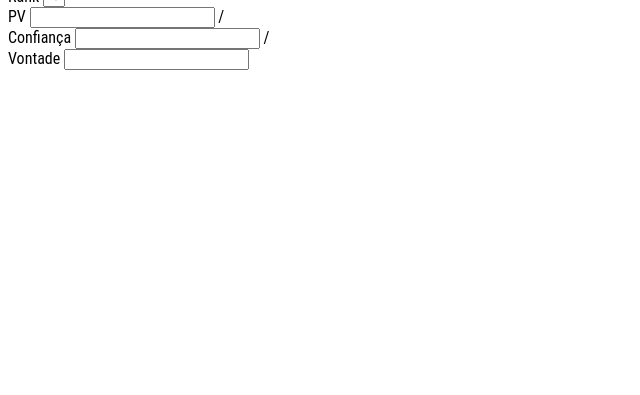
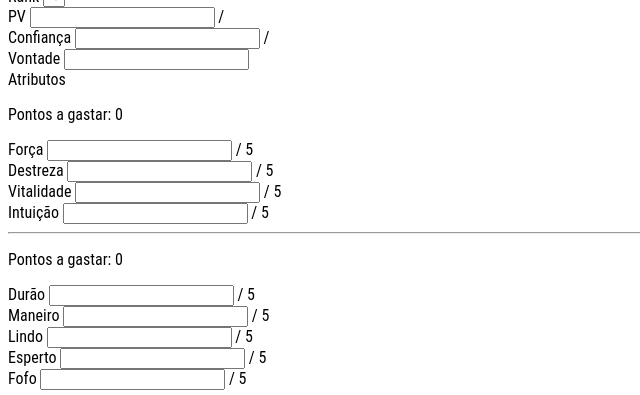
Before and after one commit to kvackers/pokerole, a SvelteKit app: page / in a window 1280 px wide. Shown: the part 486-881 px from the top of the page, without its empty margins (0-640 px from the left). Before the commit the page ends 800 px from the top, so only its background shows below. Built offline with nearby package versions, Linux system fonts and the light colour scheme.

Commit message:
started adding trainer stats

```diff
--- /dev/null
+++ b/src/lib/TrainerStats.svelte
@@ -0,0 +1,142 @@
+<div class="flex w-[360px] flex-col p-2">
+	<div
+		class="rounded-t-lg border border-b-0 border-solid border-zinc-950 px-4 py-2 dark:border-zinc-50"
+	>
+		Atributos
+	</div>
+	<div
+		class="flex flex-col rounded-b-lg border border-solid border-zinc-950 p-2 dark:border-zinc-50"
+	>
+		<p class="mt-0 mb-2 ml-1">Pontos a gastar: 0</p>
+		<div class="flex">
+			<span
+				class="input-group-text min-w-[85px] rounded-l-lg border border-r-0 border-zinc-950 dark:border-zinc-50 dark:bg-zinc-700"
+				>Força</span
+			>
+			<input
+				type="number"
+				class="w-full border-zinc-950 dark:border-zinc-50 dark:bg-zinc-800 dark:text-zinc-100"
+			/>
+			<span
+				class="input-group-text min-w-[50px] rounded-r-lg border border-l-0 border-zinc-950 dark:border-zinc-50 dark:bg-zinc-700"
+				>/ 5
+			</span>
+		</div>
+		<div class="flex">
+			<span
+				class="input-group-text min-w-[85px] rounded-l-lg border border-r-0 border-zinc-950 dark:border-zinc-50 dark:bg-zinc-700"
+				>Destreza</span
+			>
+			<input
+				type="number"
+				class="w-full border-zinc-950 dark:border-zinc-50 dark:bg-zinc-800 dark:text-zinc-100"
+			/>
+			<span
+				class="input-group-text min-w-[50px] rounded-r-lg border border-l-0 border-zinc-950 dark:border-zinc-50 dark:bg-zinc-700"
+				>/ 5
+			</span>
+		</div>
+		<div class="flex">
+			<span
+				class="input-group-text min-w-[85px] rounded-l-lg border border-r-0 border-zinc-950 dark:border-zinc-50 dark:bg-zinc-700"
+				>Vitalidade</span
+			>
+			<input
+				type="number"
+				class="w-full border-zinc-950 dark:border-zinc-50 dark:bg-zinc-800 dark:text-zinc-100"
+			/>
+			<span
+				class="input-group-text min-w-[50px] rounded-r-lg border border-l-0 border-zinc-950 dark:border-zinc-50 dark:bg-zinc-700"
+				>/ 5
+			</span>
+		</div>
+		<div class="flex">
+			<span
+				class="input-group-text min-w-[85px] rounded-l-lg border border-r-0 border-zinc-950 dark:border-zinc-50 dark:bg-zinc-700"
+				>Intuição</span
+			>
+			<input
+				type="number"
+				class="w-full border-zinc-950 dark:border-zinc-50 dark:bg-zinc-800 dark:text-zinc-100"
+			/>
+			<span
+				class="input-group-text min-w-[50px] rounded-r-lg border border-l-0 border-zinc-950 dark:border-zinc-50 dark:bg-zinc-700"
+				>/ 5
+			</span>
+		</div>
+
+		<hr class="my-3" />
+
+		<p class="mt-0 mb-2 ml-1">Pontos a gastar: 0</p>
+		<div class="flex">
+			<span
+				class="input-group-text min-w-[85px] rounded-l-lg border border-r-0 border-zinc-950 dark:border-zinc-50 dark:bg-zinc-700"
+				>Durão</span
+			>
+			<input
+				type="number"
+				class="w-full border-zinc-950 dark:border-zinc-50 dark:bg-zinc-800 dark:text-zinc-100"
+			/>
+			<span
+				class="input-group-text min-w-[50px] rounded-r-lg border border-l-0 border-zinc-950 dark:border-zinc-50 dark:bg-zinc-700"
+				>/ 5
+			</span>
+		</div>
+		<div class="flex">
+			<span
+				class="input-group-text min-w-[85px] rounded-l-lg border border-r-0 border-zinc-950 dark:border-zinc-50 dark:bg-zinc-700"
+				>Maneiro</span
+			>
+			<input
+				type="number"
+				class="w-full border-zinc-950 dark:border-zinc-50 dark:bg-zinc-800 dark:text-zinc-100"
+			/>
+			<span
+				class="input-group-text min-w-[50px] rounded-r-lg border border-l-0 border-zinc-950 dark:border-zinc-50 dark:bg-zinc-700"
+				>/ 5
+			</span>
+		</div>
+		<div class="flex">
+			<span
+				class="input-group-text min-w-[85px] rounded-l-lg border border-r-0 border-zinc-950 dark:border-zinc-50 dark:bg-zinc-700"
+				>Lindo</span
+			>
+			<input
+				type="number"
+				class="w-full border-zinc-950 dark:border-zinc-50 dark:bg-zinc-800 dark:text-zinc-100"
+			/>
+			<span
+				class="input-group-text min-w-[50px] rounded-r-lg border border-l-0 border-zinc-950 dark:border-zinc-50 dark:bg-zinc-700"
+				>/ 5
+			</span>
+		</div>
+		<div class="flex">
+			<span
+				class="input-group-text min-w-[85px] rounded-l-lg border border-r-0 border-zinc-950 dark:border-zinc-50 dark:bg-zinc-700"
+				>Esperto</span
+			>
+			<input
+				type="number"
+				class="w-full border-zinc-950 dark:border-zinc-50 dark:bg-zinc-800 dark:text-zinc-100"
+			/>
+			<span
+				class="input-group-text min-w-[50px] rounded-r-lg border border-l-0 border-zinc-950 dark:border-zinc-50 dark:bg-zinc-700"
+				>/ 5
+			</span>
+		</div>
+		<div class="flex">
+			<span
+				class="input-group-text min-w-[85px] rounded-l-lg border border-r-0 border-zinc-950 dark:border-zinc-50 dark:bg-zinc-700"
+				>Fofo</span
+			>
+			<input
+				type="number"
+				class="w-full border-zinc-950 dark:border-zinc-50 dark:bg-zinc-800 dark:text-zinc-100"
+			/>
+			<span
+				class="input-group-text min-w-[50px] rounded-r-lg border border-l-0 border-zinc-950 dark:border-zinc-50 dark:bg-zinc-700"
+				>/ 5
+			</span>
+		</div>
+	</div>
+</div>
--- a/src/routes/+page.svelte
+++ b/src/routes/+page.svelte
@@ -1,10 +1,12 @@
 <script lang="ts">
 	import TrainerData from '$lib/TrainerData.svelte';
+	import TrainerStats from '$lib/TrainerStats.svelte';
 </script>
 
 <div
-	class="min-h-screen p-2 dark:bg-zinc-800 dark:text-zinc-100"
+	class="flex min-h-screen p-2 dark:bg-zinc-800 dark:text-zinc-100"
 	style="font-family: 'Roboto Condensed', sans-serif;"
 >
 	<TrainerData></TrainerData>
+	<TrainerStats></TrainerStats>
 </div>
```
